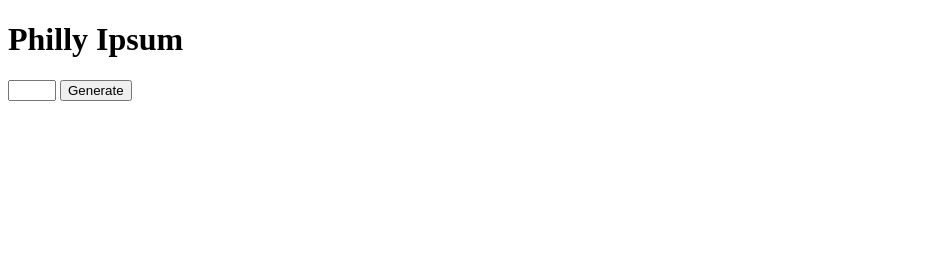
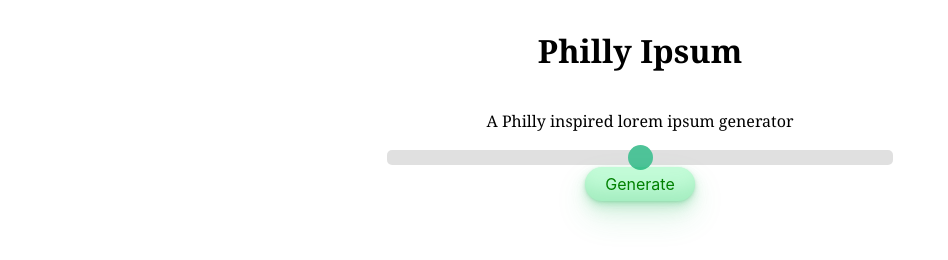
Before and after one commit to RyanMBelcher/phillyipsum, a website: page public/index.html in a window 1280 px wide. Shown: the whole page, without its empty margins (0-948 px from the left). Drawn offline with Linux system fonts and the light colour scheme.

Commit message:
added initial CSS styles

```diff
--- a/public/index.html
+++ b/public/index.html
@@ -10,17 +10,18 @@
 </head>
 
 <body>
-    <h1>Philly Ipsum</h1>
-    <p></p>
-    <form action='/' method='Post'>
-        <!-- <input type='range' min='1' max='5' id='paragraphs-range'> -->
-        <input type='number' min='1' max='5' id='paragraphs' name='numberOfParagraphs'>
-        <button>Generate</button>
+    <h1 id='title'>Philly Ipsum</h1>
+    <p id='sub-title'>A Philly inspired lorem ipsum generator</p>
+    <form action='/' method='Post' id='form'>
+        <input type='range' min='1' max='15' id='paragraphs' name='numberOfParagraphs'>
+        <button id='generate-btn'>Generate</button>
     </form>
 
-    <div class='generated-text'>
-        <div class='placeholder-div'></div>
-    </div>
+    <section id='ipsum-section'>
+        <div class='generated-text'>
+            <div class='placeholder-div'></div>
+        </div>
+    </section>
 </body>
 
 </html>
--- a/public/style.css
+++ b/public/style.css
@@ -0,0 +1,70 @@
+body {
+    font-family: Cambria, Cochin, Georgia, Times, 'Times New Roman', serif;
+    display: flex;
+    flex-direction: column;
+    justify-content: center;
+    align-items: center;
+}
+
+#title {}
+
+#sub-title {}
+
+#form {
+    display: flex;
+    flex-direction: column;
+    align-items: center;
+    width: 100%;
+}
+
+#paragraphs {
+    appearance: none;
+    width: 40%;
+    height: 15px;
+    border-radius: 5px;
+    background: #d3d3d3;
+    outline: none;
+    opacity: 0.7;
+}
+
+#paragraphs:hover {
+    opacity: 1;
+}
+
+#paragraphs::-webkit-slider-thumb {
+    appearance: none;
+    width: 25px;
+    height: 25px;
+    border-radius: 50%;
+    background: #04AA6D;
+    cursor: pointer;
+}
+
+#generate-btn {
+    background-color: #c2fbd7;
+    border-radius: 100px;
+    box-shadow: rgba(44, 187, 99, .2) 0 -25px 18px -14px inset, rgba(44, 187, 99, .15) 0 1px 2px, rgba(44, 187, 99, .15) 0 2px 4px, rgba(44, 187, 99, .15) 0 4px 8px, rgba(44, 187, 99, .15) 0 8px 16px, rgba(44, 187, 99, .15) 0 16px 32px;
+    color: green;
+    cursor: pointer;
+    display: inline-block;
+    font-family: CerebriSans-Regular, -apple-system, system-ui, Roboto, sans-serif;
+    padding: 7px 20px;
+    text-align: center;
+    text-decoration: none;
+    transition: all 250ms;
+    border: 0;
+    font-size: 16px;
+    user-select: none;
+    -webkit-user-select: none;
+    touch-action: manipulation;
+}
+
+#generate-btn:hover {
+    box-shadow: rgba(44, 187, 99, .35) 0 -25px 18px -14px inset, rgba(44, 187, 99, .25) 0 1px 2px, rgba(44, 187, 99, .25) 0 2px 4px, rgba(44, 187, 99, .25) 0 4px 8px, rgba(44, 187, 99, .25) 0 8px 16px, rgba(44, 187, 99, .25) 0 16px 32px;
+    transform: scale(1.05) rotate(-1deg);
+}
+
+
+#ipsum-section {
+    width: 60%;
+}
```
Also changed, not shown: generator.js (+36 -13 lines).
